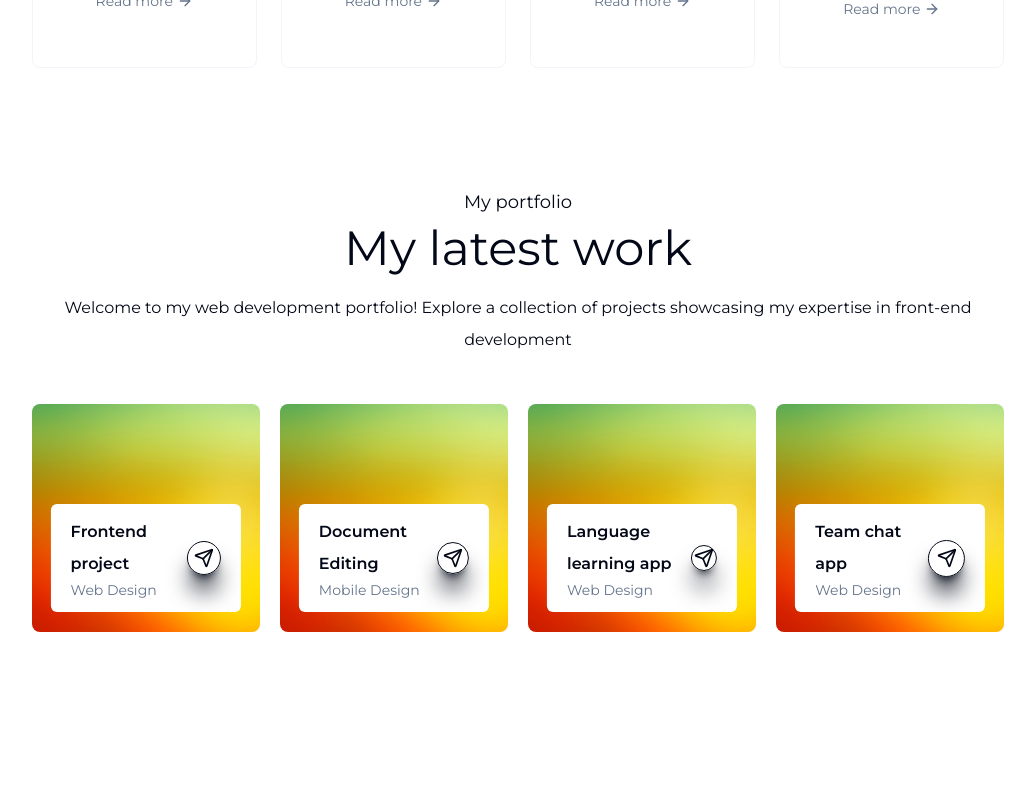
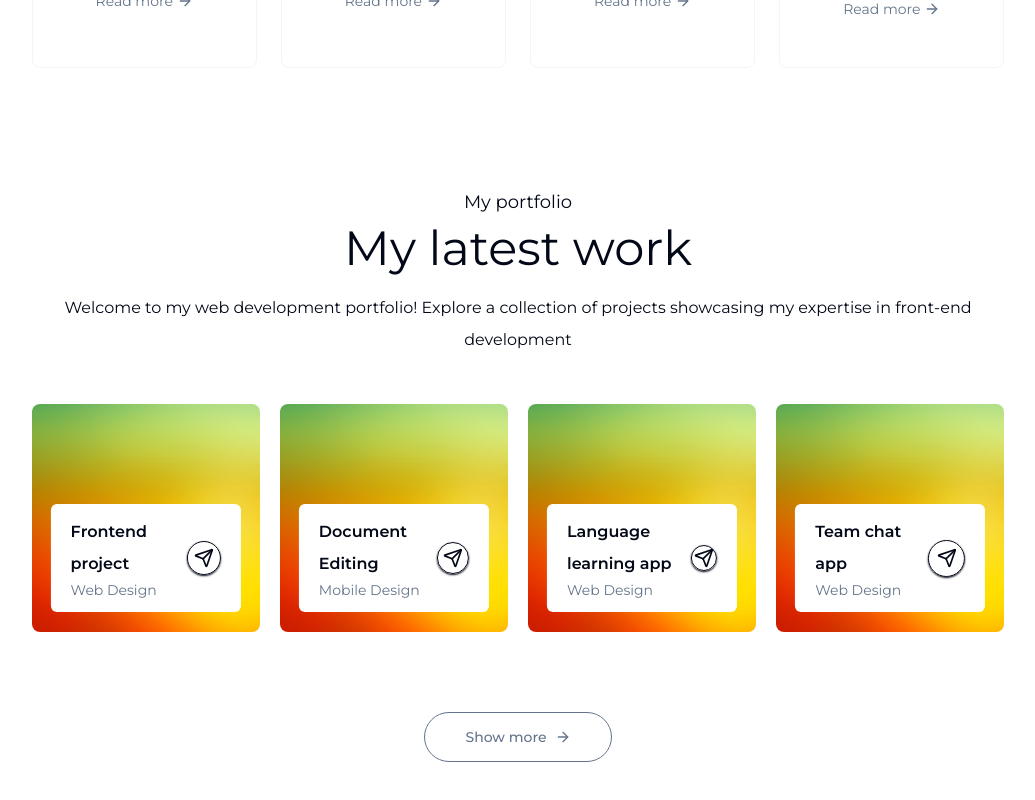
Before and after one commit to narandza/portfolio, a Next.js app: page / in a window 1280 px wide. Shown: the part 2320-3120 px from the top of the page, without its empty margins (122-1157 px from the left). Before the commit the page ends 3032 px from the top, so only its background shows below. Built offline with nearby package versions, Linux system fonts and the light colour scheme.

Commit message:
add show more button

```diff
--- a/src/app/(main)/work.tsx
+++ b/src/app/(main)/work.tsx
@@ -1,5 +1,7 @@
+import { Button } from "@/components/ui/button";
 import { workData } from "@/constants/info-list";
-import { SendIcon } from "lucide-react";
+import { ArrowRight, SendIcon } from "lucide-react";
+import Link from "next/link";
 
 export const Work = () => {
   return (
@@ -24,13 +26,23 @@ export const Work = () => {
                 <h2 className="font-semibold ">{title}</h2>
                 <p className="text-sm text-muted-foreground">{description}</p>
               </div>
-              <div className="border rounded-full border-foreground w-10 aspect-square flex items-center justify-center shadow-xl shadow-foreground shadow-sm">
+              <div className="border rounded-full border-foreground w-10 aspect-square flex items-center justify-center shadow-foreground shadow-sm">
                 <SendIcon className="size-5" />
               </div>
             </div>
           </div>
         ))}
       </div>
+
+      <Button
+        asChild
+        variant="ghost"
+        className="w-max flex items-center justify-center gap-2 text-muted-foreground border-[0.5px] border-muted-foreground rounded-full py-6 px-10 mx-auto my-20 hover:bg-muted "
+      >
+        <Link href="">
+          Show more <ArrowRight className="size-4" />
+        </Link>
+      </Button>
     </div>
   );
 };
```
